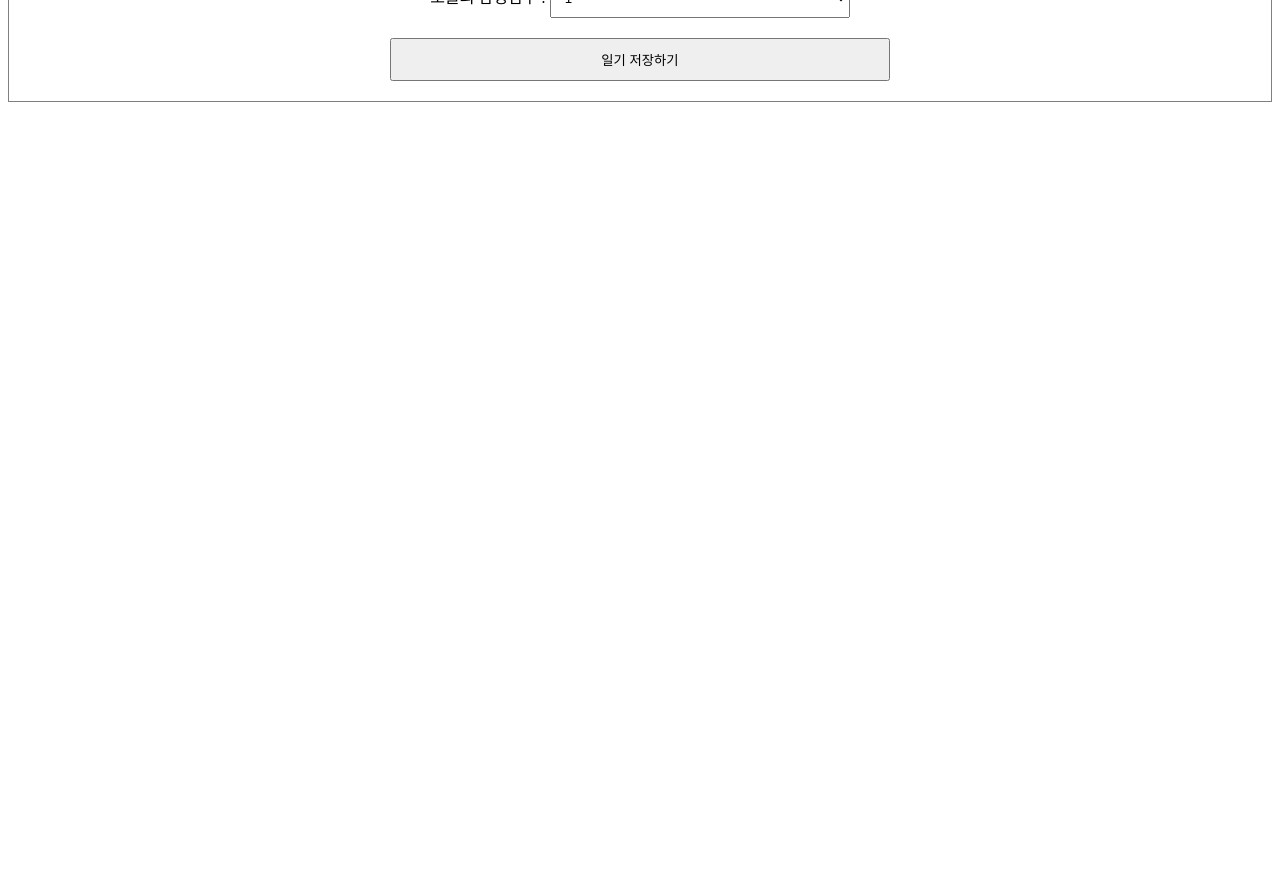
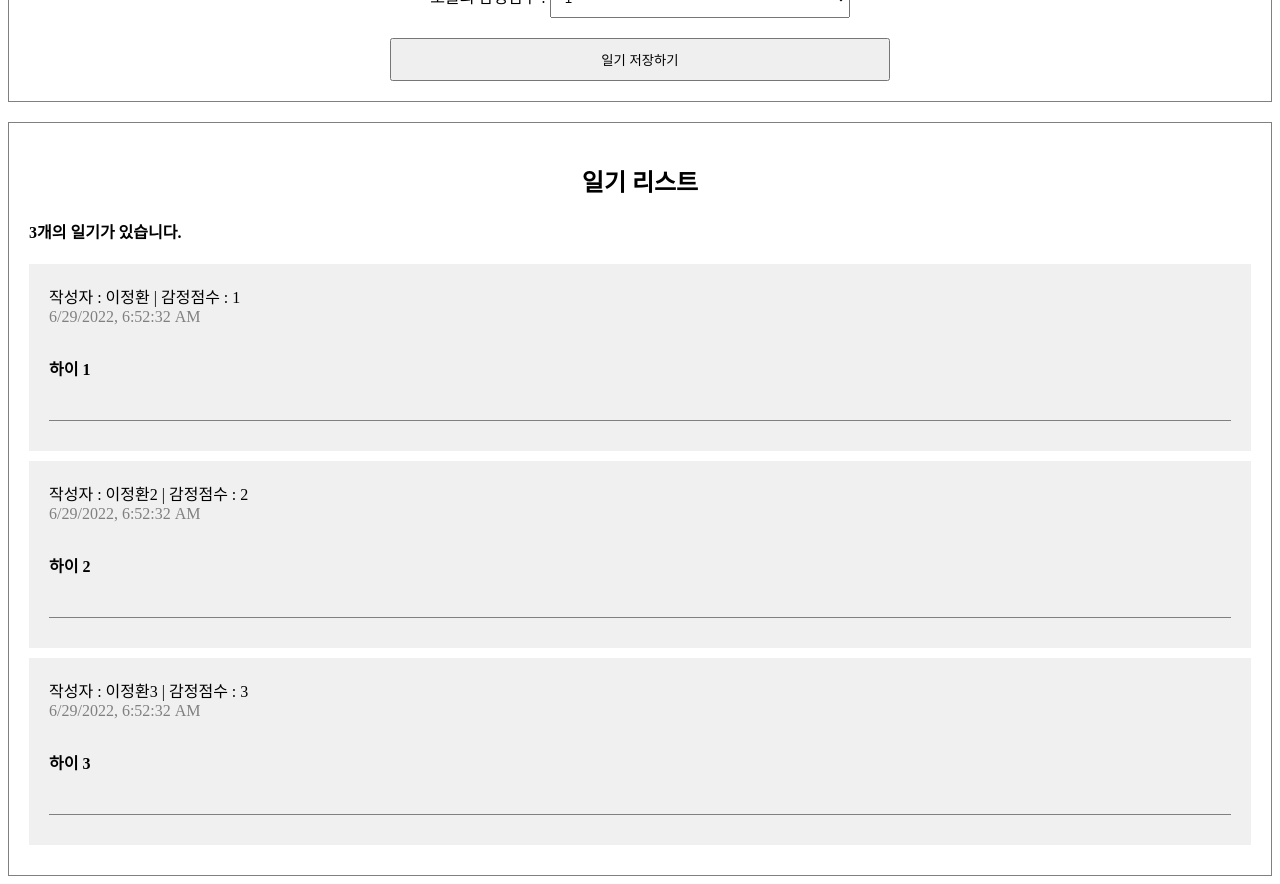
Before and after one commit to seoyoonyi/220628_react_simple_diary, a React (Create React App) app: page / in a window 1280 px wide. Shown: the part 380-1264 px from the top of the page. Before the commit the page ends 800 px from the top, so only its background shows below. Built offline with nearby package versions, Linux system fonts and the light colour scheme.

Commit message:
220629 study retry

```diff
--- a/src/App.css
+++ b/src/App.css
@@ -35,3 +35,46 @@ textarea {
   padding: 10px;
   cursor: pointer;
 }
+
+/* List  */
+
+.DiaryList {
+  border: 1px solid gray;
+  padding: 20px;
+  margin-top: 20px;
+}
+
+.DiaryList h2 {
+  text-align: center;
+}
+
+/* ITEM */
+
+.DiaryItem {
+  background-color: rgb(240, 240, 240);
+  margin-bottom: 10px;
+  padding: 20px;
+}
+
+.DiaryItem span {
+  margin-right: 10px;
+}
+
+.DiaryItem .info {
+  border-bottom: 1px solid gray;
+  padding-bottom: 10px;
+  margin-bottom: 10px;
+}
+.DiaryItem .date {
+  color: gray;
+}
+
+.DiaryItem .content {
+  margin-bottom: 30px;
+  margin-top: 30px;
+  font-weight: bold;
+}
+
+.DiaryItem textarea {
+  padding: 10px;
+}
--- a/src/App.js
+++ b/src/App.js
@@ -1,10 +1,36 @@
 import DiaryEditor from './DiaryEditor';
+import DiaryList from './DiaryList';
 import './App.css';
+
+const dummyList = [
+  {
+    id: 1,
+    author: '이정환',
+    content: '하이 1',
+    emotion: 1,
+    created_date: new Date().getTime(),
+  },
+  {
+    id: 2,
+    author: '이정환2',
+    content: '하이 2',
+    emotion: 2,
+    created_date: new Date().getTime(),
+  },
+  {
+    id: 3,
+    author: '이정환3',
+    content: '하이 3',
+    emotion: 3,
+    created_date: new Date().getTime(),
+  },
+];
 
 function App() {
   return (
     <div className="App">
       <DiaryEditor />
+      <DiaryList diaryList={dummyList} />
     </div>
   );
 }
--- a/src/DiaryEditor.js
+++ b/src/DiaryEditor.js
@@ -1,6 +1,9 @@
-import React, { useState } from 'react';
+import React, { useRef, useState } from 'react';
 
 const DiaryEditor = () => {
+  const authorInput = useRef();
+  const contentInput = useRef();
+
   const [state, setState] = useState({
     author: '',
     content: '',
@@ -14,7 +17,14 @@ const DiaryEditor = () => {
     });
   };
   const handleSubmit = () => {
-    console.log(state);
+    if (state.author.length < 1) {
+      authorInput.current.focus();
+      return;
+    }
+    if (state.content.length < 5) {
+      contentInput.current.focus();
+      return;
+    }
     alert('저장성공');
   };
 
@@ -23,6 +33,7 @@ const DiaryEditor = () => {
       <h2>오늘의 일기</h2>
       <div>
         <input
+          ref={authorInput}
           name="author"
           value={state.author}
           onChange={handleChangeState}
@@ -30,6 +41,7 @@ const DiaryEditor = () => {
       </div>
       <div>
         <textarea
+          ref={contentInput}
           name="content"
           value={state.content}
           onChange={handleChangeState}
--- /dev/null
+++ b/src/DiaryItem.js
@@ -0,0 +1,18 @@
+import React from 'react';
+
+const DiaryItem = ({ author, content, emotion, created_date, id }) => {
+  return (
+    <div className="DiaryItem">
+      <div className="info">
+        <span>
+          작성자 : {author} | 감정점수 : {emotion}
+        </span>
+        <br />
+        <span className="date">{new Date(created_date).toLocaleString()}</span>
+        <div className="content">{content}</div>
+      </div>
+    </div>
+  );
+};
+
+export default DiaryItem;
--- /dev/null
+++ b/src/DiaryList.js
@@ -0,0 +1,22 @@
+import React from 'react';
+import DiaryItem from './DiaryItem';
+
+const DiaryList = ({ diaryList }) => {
+  return (
+    <div className="DiaryList">
+      <h2>일기 리스트</h2>
+      <h4>{diaryList.length}개의 일기가 있습니다.</h4>
+      <div>
+        {diaryList.map((it) => (
+          <DiaryItem key={it.id} {...it} />
+        ))}
+      </div>
+    </div>
+  );
+};
+
+DiaryList.defaultProps = {
+  diaryList: [],
+};
+
+export default DiaryList;
```
